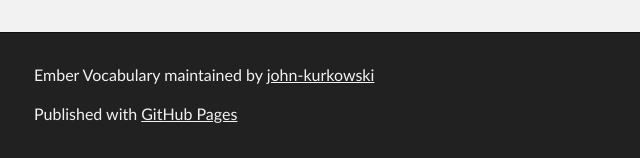
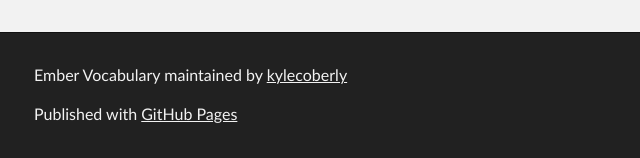
Before and after one commit to kylecoberly/ember-vocab, a plain HTML site: page index.html in a window 1280 px wide. Shown: the part 8159-8317 px from the top of the page, 286-926 px from the left. Drawn offline with Linux system fonts and the light colour scheme.

Commit message:
Revert GitHub replacing owner name with PR author name

```diff
--- a/index.html
+++ b/index.html
@@ -16,14 +16,14 @@
     <!-- HEADER -->
     <div id="header_wrap" class="outer">
         <header class="inner">
-          <a id="forkme_banner" href="https://github.com/john-kurkowski/ember-vocab">View on GitHub</a>
+          <a id="forkme_banner" href="https://github.com/kylecoberly/ember-vocab">View on GitHub</a>
 
           <h1 id="project_title">Ember Vocabulary</h1>
           <h2 id="project_tagline">A simple glossary for Ember terms and concepts</h2>
 
             <section id="downloads">
-              <a class="zip_download_link" href="https://github.com/john-kurkowski/ember-vocab/zipball/master">Download this project as a .zip file</a>
-              <a class="tar_download_link" href="https://github.com/john-kurkowski/ember-vocab/tarball/master">Download this project as a tar.gz file</a>
+              <a class="zip_download_link" href="https://github.com/kylecoberly/ember-vocab/zipball/master">Download this project as a .zip file</a>
+              <a class="tar_download_link" href="https://github.com/kylecoberly/ember-vocab/tarball/master">Download this project as a tar.gz file</a>
             </section>
         </header>
     </div>
@@ -429,7 +429,7 @@ or all. In an Ember project, typically exports 1 Ember class.</p>
     <!-- FOOTER  -->
     <div id="footer_wrap" class="outer">
       <footer class="inner">
-        <p class="copyright">Ember Vocabulary maintained by <a href="https://github.com/john-kurkowski">john-kurkowski</a></p>
+        <p class="copyright">Ember Vocabulary maintained by <a href="https://github.com/kylecoberly">kylecoberly</a></p>
         <p>Published with <a href="https://pages.github.com">GitHub Pages</a></p>
       </footer>
     </div>
```
